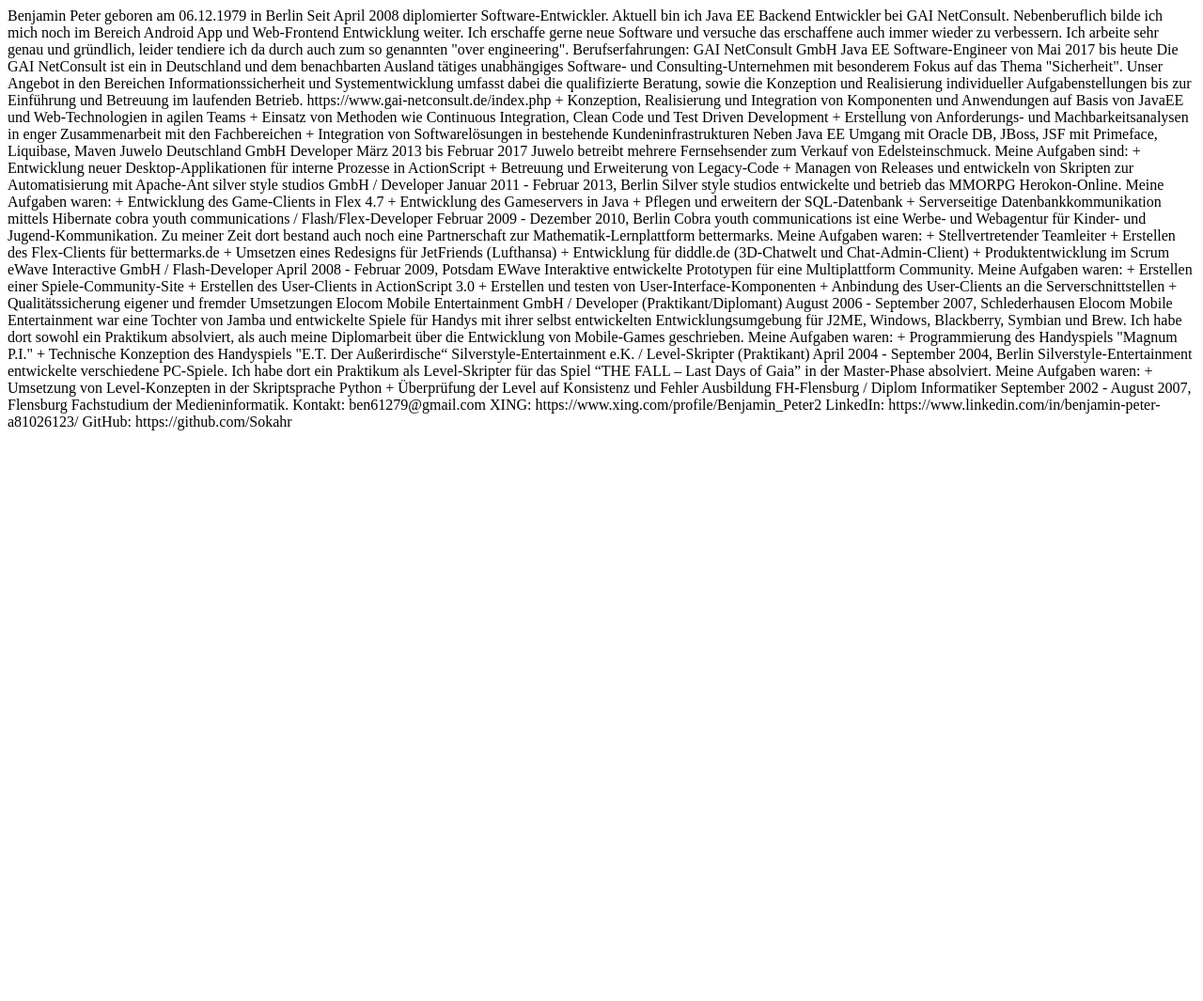
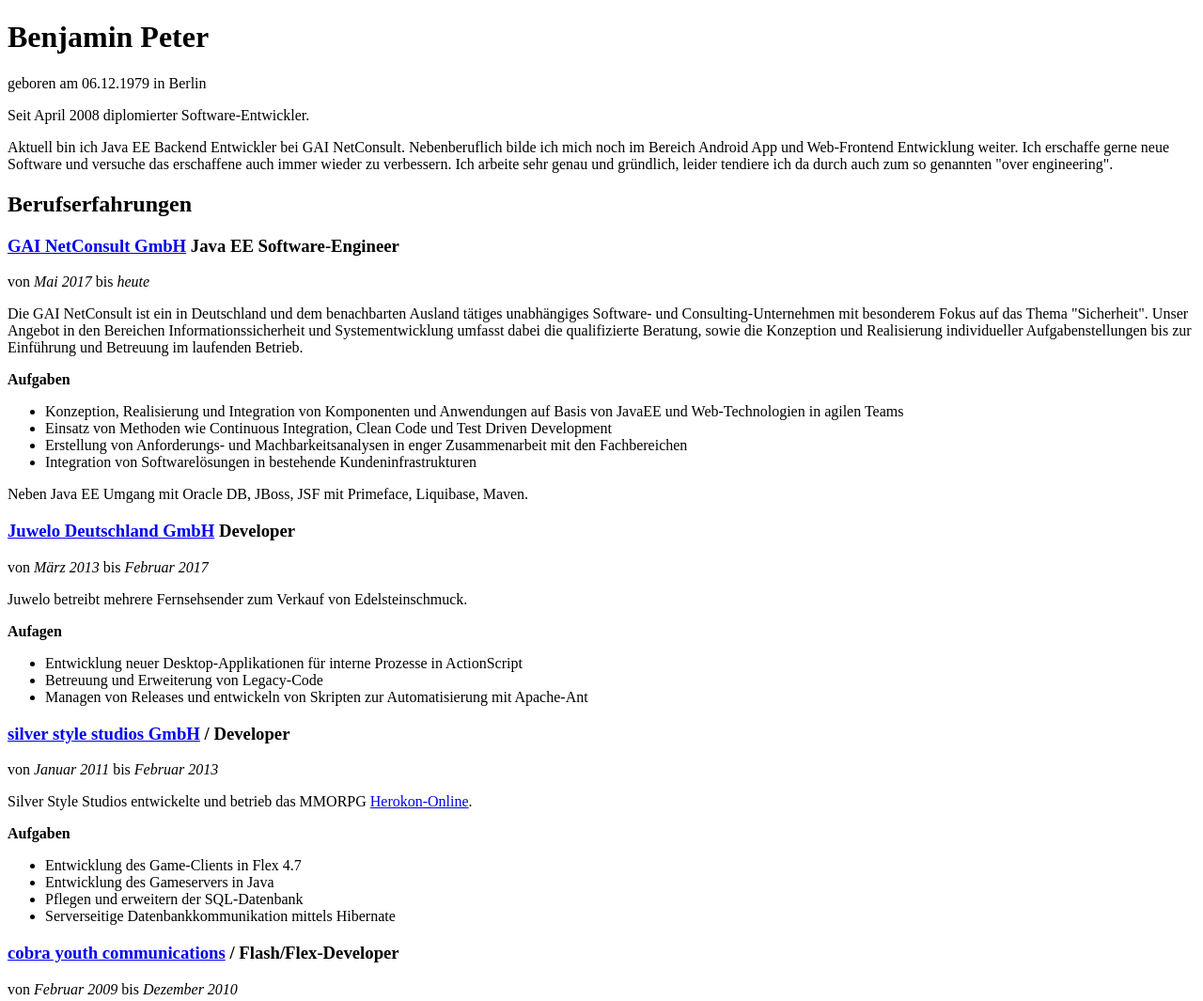
Before and after one commit to Sokahr/benjaminpeter.de, a plain HTML site: page index.html in a window 1280 px wide. Shown: the top 1065 px of the page at 94% size. Before the commit the page ends 800 px from the top, so only its background shows below. Drawn offline with Linux system fonts and the light colour scheme.

Commit message:
format_html

```diff
--- a/index.html
+++ b/index.html
@@ -1,106 +1,133 @@
 <!DOCTYPE html>
-<html lang="en">
+<html lang="en" xmlns="http://www.w3.org/1999/html">
 <head>
     <meta charset="UTF-8">
     <title>Benjamin Peter</title>
 </head>
-<body>
-Benjamin Peter
-geboren am 06.12.1979 in Berlin
-Seit April 2008 diplomierter Software-Entwickler.
-Aktuell bin ich Java EE Backend Entwickler bei GAI NetConsult. Nebenberuflich bilde ich mich noch im Bereich Android App
+<p>
+<h1>Benjamin Peter</h1>
+<p>geboren am 06.12.1979 in Berlin</p>
+<p>Seit April 2008 diplomierter Software-Entwickler.</p>
+<p>Aktuell bin ich Java EE Backend Entwickler bei GAI NetConsult. Nebenberuflich bilde ich mich noch im Bereich Android
+    App
     und Web-Frontend Entwicklung weiter.
     Ich erschaffe gerne neue Software und versuche das erschaffene auch immer wieder zu verbessern.
     Ich arbeite sehr genau und gründlich, leider tendiere ich da durch auch zum so genannten "over engineering".
+</p>
 
-Berufserfahrungen:
-GAI NetConsult GmbH Java EE Software-Engineer
-von Mai 2017 bis heute
-Die GAI NetConsult ist ein in Deutschland und dem benachbarten Ausland tätiges unabhängiges Software- und
+<h2>Berufserfahrungen</h2>
+<h3><a href="https://www.gai-netconsult.de/index.php" target="_blank"> GAI NetConsult GmbH</a> Java EE Software-Engineer
+</h3>
+<p>von <em>Mai 2017</em> bis <em>heute</em></p>
+<p>Die GAI NetConsult ist ein in Deutschland und dem benachbarten Ausland tätiges unabhängiges Software- und
     Consulting-Unternehmen mit besonderem Fokus auf das Thema "Sicherheit". Unser Angebot in den Bereichen
     Informationssicherheit und Systementwicklung umfasst dabei die qualifizierte Beratung, sowie die Konzeption und
-Realisierung individueller Aufgabenstellungen bis zur Einführung und Betreuung im laufenden Betrieb.
-https://www.gai-netconsult.de/index.php
-+ Konzeption, Realisierung und Integration von Komponenten und Anwendungen auf Basis von
+    Realisierung individueller Aufgabenstellungen bis zur Einführung und Betreuung im laufenden Betrieb.</p>
+<p><strong>Aufgaben</strong></p>
+<ul>
+    <li>Konzeption, Realisierung und Integration von Komponenten und Anwendungen auf Basis von
         JavaEE und Web-Technologien in agilen Teams
-+ Einsatz von Methoden wie Continuous Integration, Clean Code und Test Driven Development
-+ Erstellung von Anforderungs- und Machbarkeitsanalysen in enger Zusammenarbeit mit den
+    </li>
+    <li> Einsatz von Methoden wie Continuous Integration, Clean Code und Test Driven Development</li>
+    <li>Erstellung von Anforderungs- und Machbarkeitsanalysen in enger Zusammenarbeit mit den
         Fachbereichen
-+ Integration von Softwarelösungen in bestehende Kundeninfrastrukturen
+    </li>
+    <li>Integration von Softwarelösungen in bestehende Kundeninfrastrukturen</li>
+</ul>
+<p>Neben Java EE Umgang mit Oracle DB, JBoss, JSF mit Primeface, Liquibase, Maven.</p>
 
-Neben Java EE Umgang mit Oracle DB, JBoss, JSF mit Primeface, Liquibase, Maven
+<h3><a href="https://www.juwelo.de/" target="_blank">Juwelo Deutschland GmbH</a> Developer</h3>
+<p>von <em>März 2013</em> bis <em>Februar 2017</em></p>
+<p>Juwelo betreibt mehrere Fernsehsender zum Verkauf von Edelsteinschmuck.</p>
+<p><strong>Aufagen</strong></p>
+<ul>
+    <li>Entwicklung neuer Desktop-Applikationen für interne Prozesse in ActionScript</li>
+    <li>Betreuung und Erweiterung von Legacy-Code</li>
+    <li>Managen von Releases und entwickeln von Skripten zur Automatisierung mit Apache-Ant</li>
+</ul>
 
-Juwelo Deutschland GmbH Developer
-März 2013 bis Februar 2017
-Juwelo betreibt mehrere Fernsehsender zum Verkauf von Edelsteinschmuck.
-Meine Aufgaben sind:
-+ Entwicklung neuer Desktop-Applikationen für interne Prozesse in ActionScript
-+ Betreuung und Erweiterung von Legacy-Code
-+ Managen von Releases und entwickeln von Skripten zur Automatisierung mit Apache-Ant
+<h3><a href="https://de.wikipedia.org/wiki/Silver_Style_Studios" target="_blank">silver style studios GmbH</a> /
+    Developer</h3>
+<p>von <em>Januar 2011</em> bis <em>Februar 2013</em></p>
+<p>Silver Style Studios entwickelte und betrieb das MMORPG <a
+        href="https://de.wikipedia.org/wiki/Das_Schwarze_Auge:_Herokon_Online" target="_blank">Herokon-Online</a>.</p>
+<p><strong>Aufgaben</strong></p>
+<ul>
+    <li>Entwicklung des Game-Clients in Flex 4.7</li>
+    <li>Entwicklung des Gameservers in Java</li>
+    <li>Pflegen und erweitern der SQL-Datenbank</li>
+    <li>Serverseitige Datenbankkommunikation mittels Hibernate</li>
+</ul>
 
-silver style studios GmbH / Developer
-Januar 2011 - Februar 2013, Berlin
-Silver style studios entwickelte und betrieb das MMORPG Herokon-Online.
-Meine Aufgaben waren:
-+ Entwicklung des Game-Clients in Flex 4.7
-+ Entwicklung des Gameservers in Java
-+ Pflegen und erweitern der SQL-Datenbank
-+ Serverseitige Datenbankkommunikation mittels Hibernate
+<h3><a href="https://www.cobrayouth.de/" target="_blank">cobra youth communications</a> / Flash/Flex-Developer</h3>
+<p>von <em>Februar 2009</em> bis <em>Dezember 2010</em></p>
+<p>Cobra youth communications ist eine Werbe- und Webagentur für Kinder- und
+    Jugend-Kommunikation. Zu meiner Zeit dort bestand auch noch eine
+    Partnerschaft zur Mathematik-Lernplattform <a href="https://de.bettermarks.com/" target="_blank">bettermarks</a>.
+</p>
+<p><strong>Aufgaben</strong></p>
+<ul>
+    <li>Stellvertretender Teamleiter</li>
+    <li>Erstellen des Flex-Clients für bettermarks.de</li>
+    <li>Umsetzen eines Redesigns für JetFriends (Lufthansa)</li>
+    <li>Entwicklung für diddle.de (3D-Chatwelt und Chat-Admin-Client)</li>
+    <li>Produktentwicklung im Scrum</li>
+</ul>
 
-cobra youth communications / Flash/Flex-Developer
-Februar 2009 - Dezember 2010, Berlin
-Cobra youth communications ist eine Werbe- und Webagentur für Kinder- und
-Jugend-Kommunikation. Zu meiner Zeit dort bestand auch noch eine
-Partnerschaft zur Mathematik-Lernplattform bettermarks.
-Meine Aufgaben waren:
-+ Stellvertretender Teamleiter
-+ Erstellen des Flex-Clients für bettermarks.de
-+ Umsetzen eines Redesigns für JetFriends (Lufthansa)
-+ Entwicklung für diddle.de (3D-Chatwelt und Chat-Admin-Client)
-+ Produktentwicklung im Scrum
+<h3><a href="https://www.deutsche-startups.de/verzeichnisse/offline-a-z/ewave/" target="_blank">eWave Interactive
+    GmbH</a> /
+    Flash-Developer</h3>
+<p>von <em>April 2008</em> bis <em>Februar 2009</em></p>
+<p>EWave Interaktive entwickelte Prototypen für eine Multiplattform
+    Community.</p>
+<p><strong>Aufgaben</strong></p>
+<ul>
+    <li>Erstellen einer Spiele-Community-Site</li>
+    <li>Erstellen des User-Clients in ActionScript 3.0</li>
+    <li>Erstellen und testen von User-Interface-Komponenten</li>
+    <li>Anbindung des User-Clients an die Serverschnittstellen</li>
+    <li>Qualitätssicherung eigener und fremder Umsetzungen</li>
+</ul>
 
-eWave Interactive GmbH / Flash-Developer
-April 2008 - Februar 2009, Potsdam
-EWave Interaktive entwickelte Prototypen für eine Multiplattform
-Community.
-Meine Aufgaben waren:
-+ Erstellen einer Spiele-Community-Site
-+ Erstellen des User-Clients in ActionScript 3.0
-+ Erstellen und testen von User-Interface-Komponenten
-+ Anbindung des User-Clients an die Serverschnittstellen
-+ Qualitätssicherung eigener und fremder Umsetzungen
-
-Elocom Mobile Entertainment GmbH / Developer
-(Praktikant/Diplomant)
-August 2006 - September 2007, Schlederhausen
-Elocom Mobile Entertainment war eine Tochter von Jamba und entwickelte
+<h3><a href="http://www.mobygames.com/company/elocom-mobile-entertainment-gmbh" target="_blank">Elocom Mobile
+    Entertainment GmbH</a> /
+    Developer
+    (Praktikant/Diplomant)</h3>
+<p>von <em>August 2006</em> bis <em>September 2007</em></p>
+<p>Elocom Mobile Entertainment war eine Tochter von Jamba und entwickelte
     Spiele für Handys mit ihrer selbst entwickelten Entwicklungsumgebung für
     J2ME, Windows, Blackberry, Symbian und Brew.
     Ich habe dort sowohl ein Praktikum absolviert, als auch meine Diplomarbeit
-über die Entwicklung von Mobile-Games geschrieben.
-Meine Aufgaben waren:
-+ Programmierung des Handyspiels "Magnum P.I."
-+ Technische Konzeption des Handyspiels "E.T. Der Außerirdische“
+    über die Entwicklung von Mobile-Games geschrieben.</p>
+<p><strong>Aufgaben</strong></p>
+<ul>
+    <li>Programmierung des Handyspiels "Magnum P.I."</li>
+    <li>Technische Konzeption des Handyspiels "E.T. Der Außerirdische“</li>
+</ul>
 
-Silverstyle-Entertainment e.K. / Level-Skripter (Praktikant)
-April 2004 - September 2004, Berlin
-Silverstyle-Entertainment entwickelte verschiedene PC-Spiele.
-Ich habe dort ein Praktikum als Level-Skripter für das Spiel “THE FALL –
-Last Days of Gaia” in der Master-Phase absolviert.
-Meine Aufgaben waren:
-+ Umsetzung von Level-Konzepten in der Skriptsprache Python
-+ Überprüfung der Level auf Konsistenz und Fehler
+<h3><a href="https://de.wikipedia.org/wiki/Silver_Style_Studios" target="_blank">Silverstyle-Entertainment e.K.</a> /
+    Level-Skripter
+    (Praktikant)</h3>
+<p>von <em>April 2004</em> bis <em>September 2004</em></p>
+<p>Silverstyle-Entertainment entwickelte verschiedene PC-Spiele.
+    Ich habe dort ein Praktikum als Level-Skripter für das Spiel <a href="">“THE FALL –
+        Last Days of Gaia”</a> in der Master-Phase absolviert.</p>
+<p><strong>Aufgaben</strong></p>
+<ul>
+    <li>Umsetzung von Level-Konzepten in der Skriptsprache Python</li>
+    <li>Überprüfung der Level auf Konsistenz und Fehler</li>
+</ul>
+<h2>Ausbildung</h2>
+<p><strong>FH-Flensburg / Diplom Informatiker</strong></p>
+<p>von <em>September 2002 </em>bis <em>August 2007</em></p>
+<p>Fachstudium der Medieninformatik.</p>
 
-Ausbildung
-FH-Flensburg / Diplom Informatiker
-September 2002 - August 2007, Flensburg
-Fachstudium der Medieninformatik.
-
-Kontakt:
-ben61279@gmail.com
-XING: https://www.xing.com/profile/Benjamin_Peter2
-LinkedIn: https://www.linkedin.com/in/benjamin-peter-a81026123/
-GitHub: https://github.com/Sokahr
-
+<h2>Kontakt aufnehmen</h2>
+<p><a href="mailto:ben61279@gmail.com" target="_blank" rel="me">E-Mail: ben61279@gmail.com</a></p>
+<p><a href="https://www.xing.com/profile/Benjamin_Peter2" target="_blank" rel="me">auf Xing</a></p>
+<p><a href="https://www.linkedin.com/in/benjamin-peter-a81026123/" target="_blank" rel="me">auf LinkedIn</a></p>
+<p><a href="https://github.com/Sokahr" target="_blank" rel="me">GitHub</a></p>
+<p><a href="https://twitter.com/Ben61279Peter?ref_src=twsrc%5Etfw" class="twitter-follow-button"
+      data-show-count="false" target="_blank">Follow @Ben61279Peter</a></p>
 </body>
 </html>
```
Lines whose indentation alone changed are shown as unchanged.
